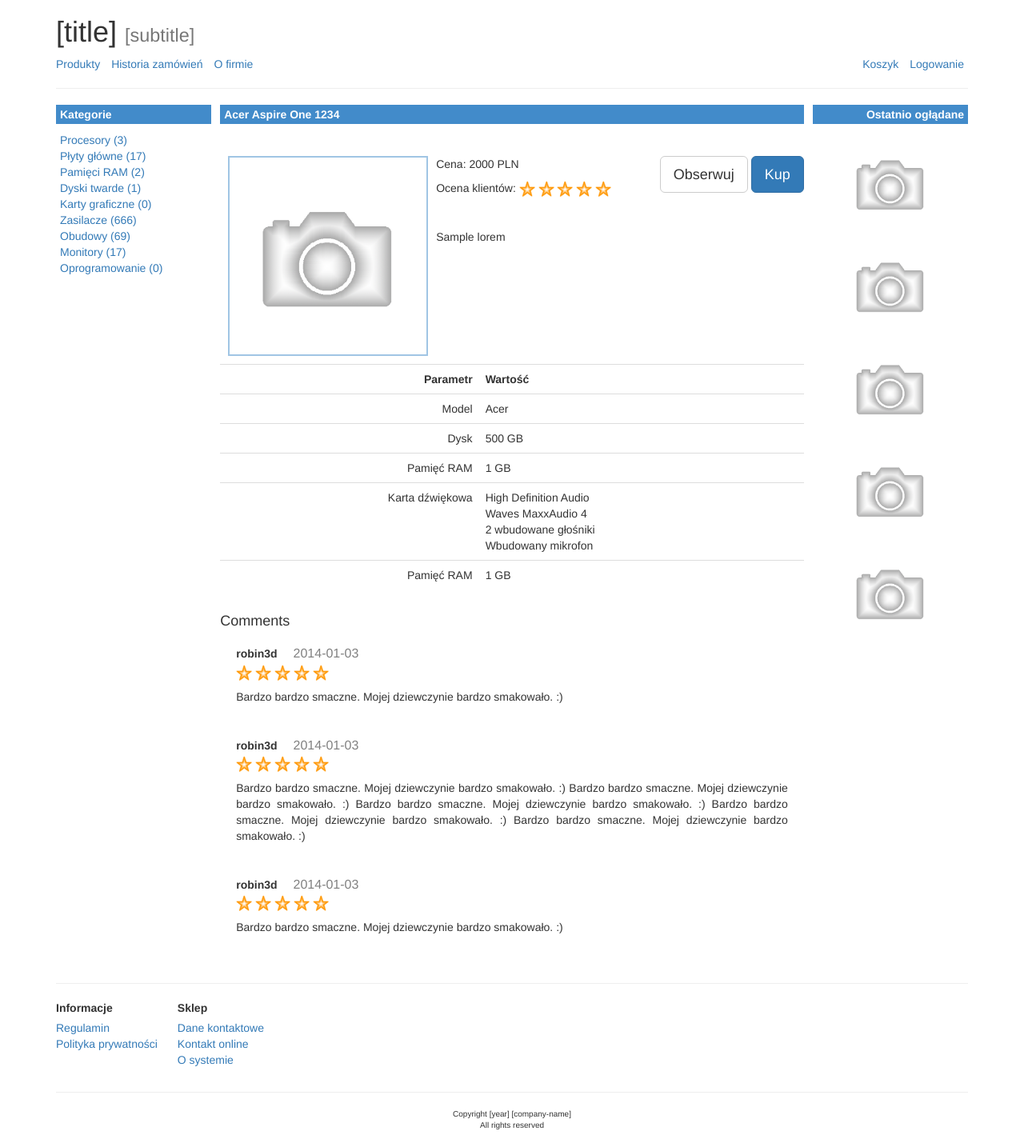
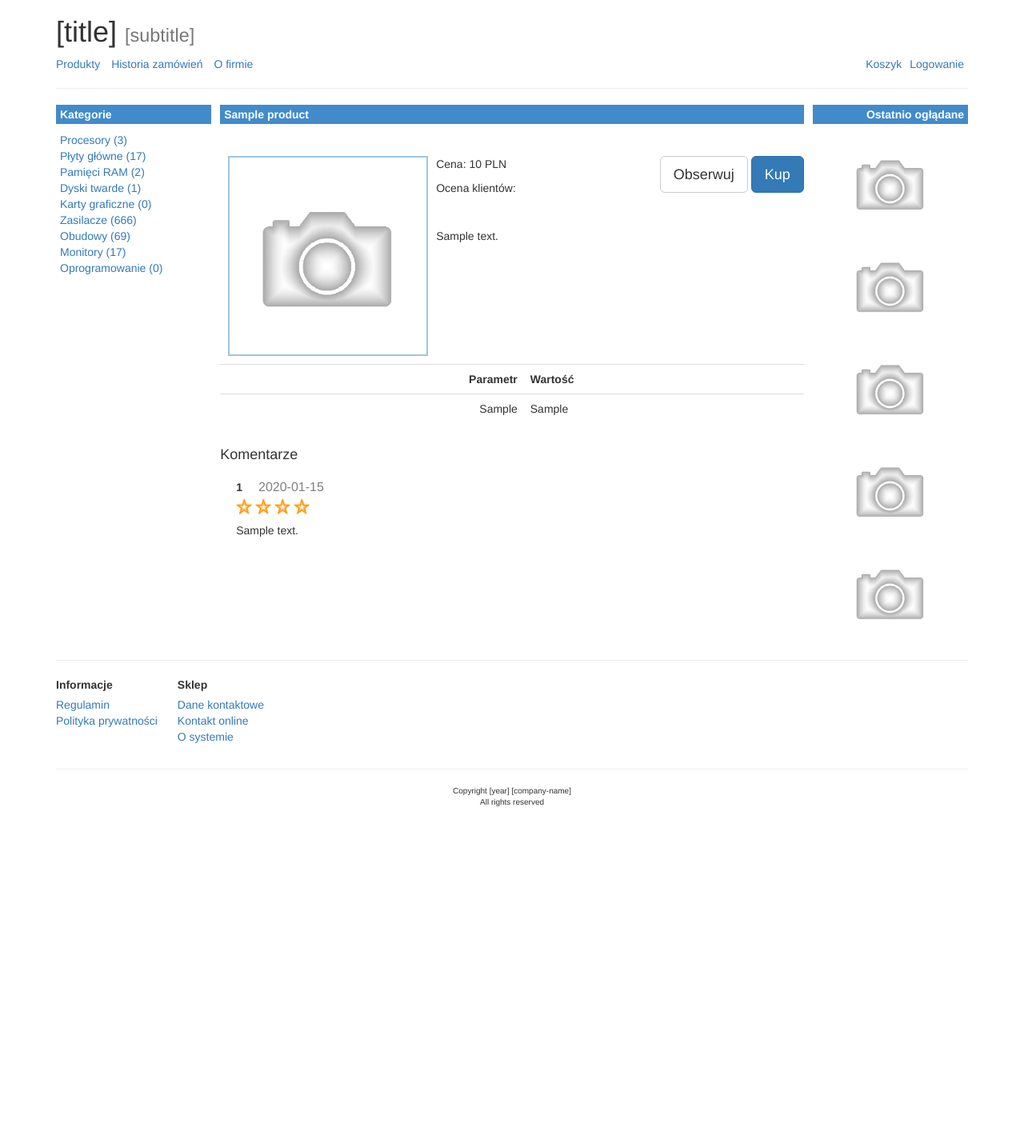
Before and after one commit to airlog/absklep, a Flask app: template absklep/templates/product.html in a window 1280 px wide. Shown: the whole page at 80% size. After the commit the page ends 1008 px from the top, so only its background shows below. Run offline with Flask 2, Linux system fonts and the light colour scheme; tables that the repository leaves empty hold one stand-in row (values such as "Sample post"); the template is opened without the code that fills it: values that come from a table or form of the project are taken from there, most other values are stand-ins (such as "Sample title", 1, 10 or a date in 2020); form fields are guessed from the names that the template uses; some libraries are stand-ins or nearby versions.

Commit message:
dodano widok produktu (po wpisaniu ręcznie id), wylogowanie

```diff
--- a/absklep/config.py
+++ b/absklep/config.py
@@ -6,4 +6,6 @@
 DEBUG = True
 SECRET_KEY = "totally random bytes" # TODO: generate random bytes
 
-SQLALCHEMY_DATABASE_URI = "sqlite:///../test.db"
+#SQLALCHEMY_DATABASE_URI = "sqlite:///../test.db"
+
+SQLALCHEMY_DATABASE_URI = "postgresql+psycopg2://marta:fiflak@localhost/absklep"
--- a/absklep/templates/index.html
+++ b/absklep/templates/index.html
@@ -79,9 +79,12 @@
         </div>
         <div id="menu-right" class="text-right">
             <ul class="list-inline">
-                    <li><a href="/cart/">Koszyk</a></li>
                 {% block menuRight %}
-                    <li><a onclick="loginForm.show()">Logowanie</a></li>
+					{% if user %}
+					<li>{{ user }}</li><li><a href="/cart/">Koszyk</a></li><li><a href="/auth/signout/">Wyloguj</a></li>
+					{% else %}
+                    <li><a href="/cart/">Koszyk</a></li><li><a onclick="loginForm.show()">Logowanie</a></li>
+                    {% endif %}
                 {% endblock %}
             </ul>
         </div>
--- a/absklep/templates/product.html
+++ b/absklep/templates/product.html
@@ -1,6 +1,6 @@
 {% extends "index.html" %}
 {% block pageMiddle %}
-<div class="frame-title">Acer Aspire One 1234</div>
+<div class="frame-title">{{ product.name }}</div>
 
 
 <div style="margin-top: 40px;">
@@ -9,16 +9,14 @@
 		<button class="btn btn-default btn-lg">Obserwuj</button>
 		<button class="btn btn-primary btn-lg">Kup</button>
 	</div>
-	<p>Cena: 2000 PLN</p>
+	<p>Cena: {{ product.unit_price }} PLN</p>
 	<p>Ocena klientów:
-			<img class="star" src="/static/images/star.png"/>
-			<img class="star" src="/static/images/star.png"/>
-			<img class="star" src="/static/images/star.png"/>
-			<img class="star" src="/static/images/star.png"/>
-			<img class="star" src="/static/images/star.png"/>
+			{% for i in range(rate) %}
+				<img class="star" src="/static/images/star.png"/>
+			{% endfor %}
 	</p>
 	<div class="opis">
-	{{ lorem[:900] }}
+	{{ product.description }}
 	</div>
 
 </div>
@@ -29,80 +27,26 @@
 		<th class="text-right">Parametr</td>
 		<th>Wartość</td>
 	</tr>
+	{% for pro in properties %}
 	<tr>
-		<td class="text-right">Model</td>
-		<td>Acer</td>
+		<td class="text-right">{{ pro.key }}</td>
+		<td>{{ pro.value }}</td>
 	</tr>
-	<tr>
-		<td class="text-right">Dysk</td>
-		<td>500 GB</td>
-	</tr>
-	<tr>
-		<td class="text-right">Pamięć RAM</td>
-		<td>1 GB</td>
-	</tr>
-	<tr>
-		<td class="text-right">Karta dźwiękowa</td>
-		<td>High Definition Audio<br/>
-			Waves MaxxAudio 4<br/>
-			2 wbudowane głośniki<br/>
-			Wbudowany mikrofon<br/>
-		</td>
-	</tr>
-	<tr>
-		<td class="text-right">Pamięć RAM</td>
-		<td>1 GB</td>
-	</tr>
+	{% endfor %}
 </table>
 </div>
-	<h4>Comments</h4>
+	<h4>Komentarze</h4>
 
-	<div class="comment">
-		<div><b>robin3d</b><span class="time">2014-01-03</span></div>
+	{% for comment in comments %}
+		<div class="comment">
+			<div><b>{{ comment.customer_id }}</b><span class="time">{{ comment.date }}</span></div>
 			<span class="rate">
+				{% for i in range(comment.rate) %}
 				<img class="star" src="/static/images/star.png"/>
-				<img class="star" src="/static/images/star.png"/>
-				<img class="star" src="/static/images/star.png"/>
-				<img class="star" src="/static/images/star.png"/>
-				<img class="star" src="/static/images/star.png"/>
+				{% endfor %}
 			</span>
-		<div class="text">
-		Bardzo bardzo smaczne. Mojej dziewczynie bardzo smakowało. :)
+			<div class="text">{{ comment.text }}</div>
 		</div>
-	</div>
-
-	<div class="comment">
-		<div><b>robin3d</b><span class="time">2014-01-03</span></div>
-			<span class="rate">
-				<img class="star" src="/static/images/star.png"/>
-				<img class="star" src="/static/images/star.png"/>
-				<img class="star" src="/static/images/star.png"/>
-				<img class="star" src="/static/images/star.png"/>
-				<img class="star" src="/static/images/star.png"/>
-			</span>
-		<div class="text">
-		Bardzo bardzo smaczne. Mojej dziewczynie bardzo smakowało. :)
-		Bardzo bardzo smaczne. Mojej dziewczynie bardzo smakowało. :)
-		Bardzo bardzo smaczne. Mojej dziewczynie bardzo smakowało. :)
-		Bardzo bardzo smaczne. Mojej dziewczynie bardzo smakowało. :)
-		Bardzo bardzo smaczne. Mojej dziewczynie bardzo smakowało. :)
-		</div>
-	</div>
-
-
-	<div class="comment">
-		<div><b>robin3d</b><span class="time">2014-01-03</span></div>
-			<span class="rate">
-				<img class="star" src="/static/images/star.png"/>
-				<img class="star" src="/static/images/star.png"/>
-				<img class="star" src="/static/images/star.png"/>
-				<img class="star" src="/static/images/star.png"/>
-				<img class="star" src="/static/images/star.png"/>
-			</span>
-		<div class="text">
-		Bardzo bardzo smaczne. Mojej dziewczynie bardzo smakowało. :)
-		</div>
-	</div>
-
+	{% endfor %}
 
 {% endblock %}
--- a/absklep/views.py
+++ b/absklep/views.py
@@ -12,11 +12,7 @@
 
 
 
-@app.route('/products/<int:pid>/')
-def productview(pid):
-    return render_template('product.html',
-                           lorem=Markup(markdown(lorem, output='html5')),
-                           random=randint(0, 0xFFFFFFFF))
+
 
 @app.route('/products/category/<int:cid>/')
 def categoryview(cid):
```
Also changed, not shown: absklep/__init__.py (+39 -5 lines).
